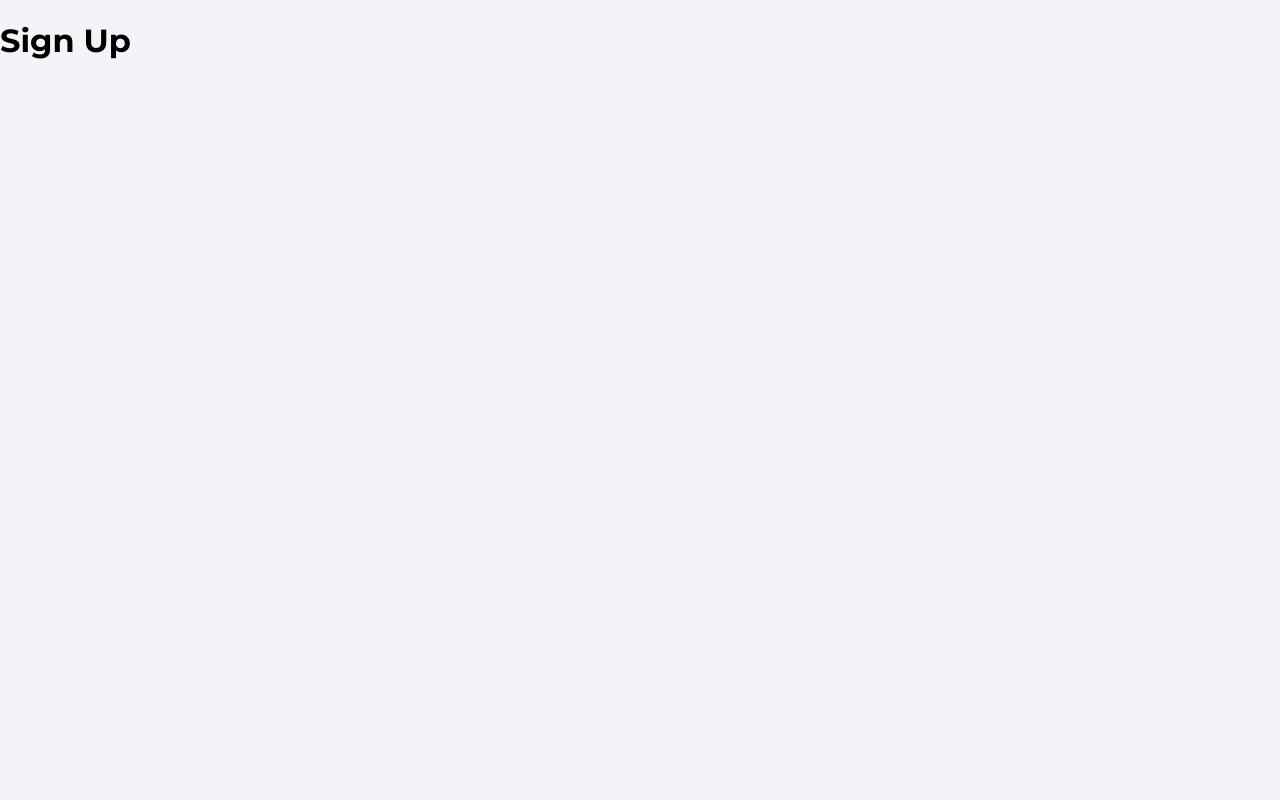
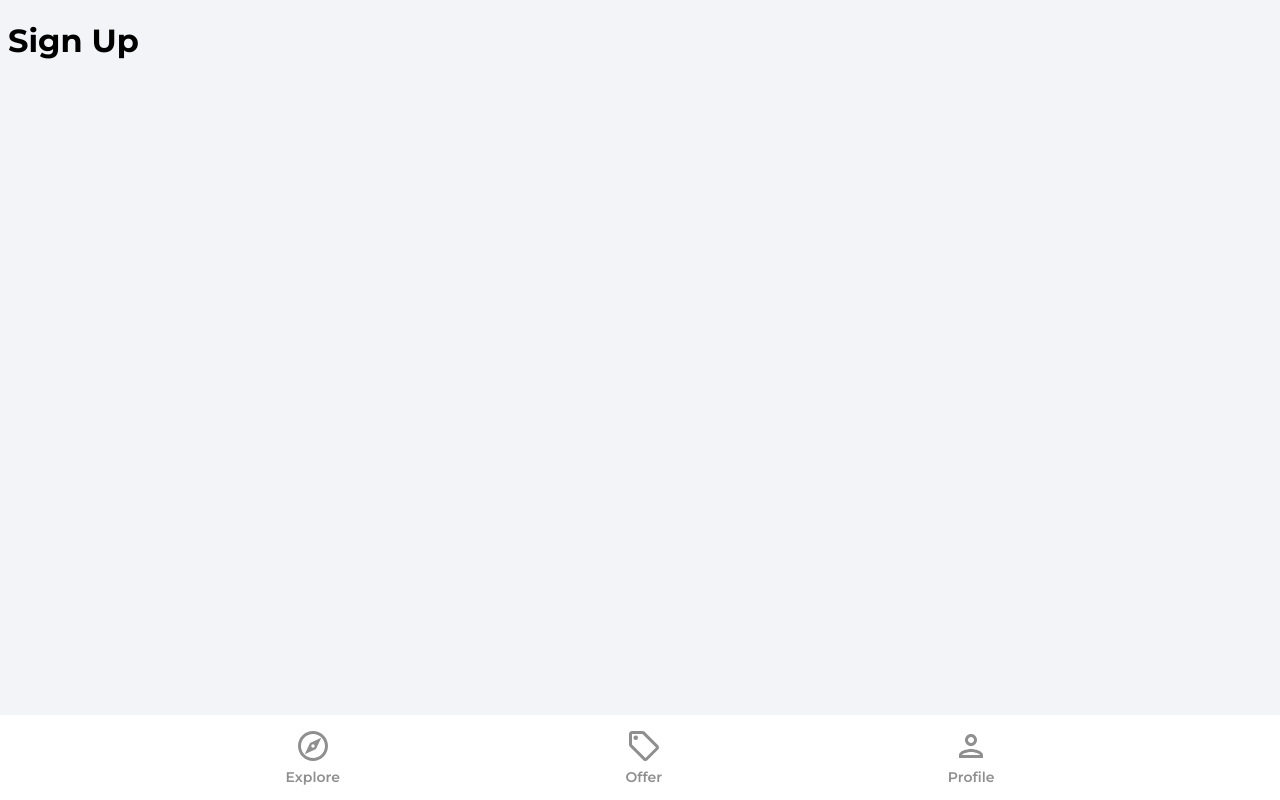
Before and after one commit to lukeclimen/house-marketplace, a React (Create React App) app: page /sign-up in a window 1280 px wide. Built offline with nearby package versions, Linux system fonts and the light colour scheme.

Commit message:
Created navbar component

```diff
--- a/src/App.js
+++ b/src/App.js
@@ -3,6 +3,7 @@
 	Routes,
 	Route,
 } from "react-router-dom";
+import Navbar from "./components/Navbar";
 import Explore from "./pages/Explore";
 import ForgotPassword from "./pages/ForgotPassword";
 import Offers from "./pages/Offers";
@@ -40,8 +41,8 @@
 						element={<SignUp />}
 					/>
 				</Routes>
+				<Navbar />
 			</Router>
-			{/* Navbar */}
 		</>
 	);
 }
--- /dev/null
+++ b/src/components/Navbar.jsx
@@ -0,0 +1,95 @@
+import { useNavigate, useLocation } from "react-router-dom";
+import { ReactComponent as OfferIcon } from "../assets/svg/localOfferIcon.svg";
+import { ReactComponent as ExploreIcon } from "../assets/svg/exploreIcon.svg";
+import { ReactComponent as PersonOutlineIcon } from "../assets/svg/personOutlineIcon.svg";
+
+function Navbar() {
+	const navigate = useNavigate();
+	const location = useLocation();
+	const pathMatchRoute = (route) => {
+		if (route === location.pathname) {
+			return true;
+		} else {
+			return false;
+		}
+	};
+	return (
+		<footer className='navbar'>
+			<nav className='navbarNav'>
+				<ul className='navbarListItems'>
+					<li
+						className='navbarListItem'
+						onClick={() => navigate("/")}
+					>
+						<ExploreIcon
+							fill={
+								pathMatchRoute("/")
+									? "#2c2c2c"
+									: "#8f8f8f"
+							}
+							width={36}
+							height={36}
+						/>
+						<p
+							className={
+								pathMatchRoute("/")
+									? "navbarListItemNameActive"
+									: "navbarListItemName"
+							}
+						>
+							Explore
+						</p>
+					</li>
+					<li
+						className='navbarListItem'
+						onClick={() => navigate("/offers")}
+					>
+						<OfferIcon
+							fill={
+								pathMatchRoute("/offers")
+									? "#2c2c2c"
+									: "#8f8f8f"
+							}
+							width={36}
+							height={36}
+						/>
+						<p
+							className={
+								pathMatchRoute("/offers")
+									? "navbarListItemNameActive"
+									: "navbarListItemName"
+							}
+						>
+							Offer
+						</p>
+					</li>
+					<li
+						className='navbarListItem'
+						onClick={() => navigate("/profile")}
+					>
+						<PersonOutlineIcon
+							fill={
+								pathMatchRoute("/profile")
+									? "#2c2c2c"
+									: "#8f8f8f"
+							}
+							width={36}
+							height={36}
+						/>
+						<p
+							className={
+								pathMatchRoute("/profile")
+									? "navbarListItemNameActive"
+									: "navbarListItemName"
+							}
+						>
+							Profile
+						</p>
+					</li>
+				</ul>
+			</nav>
+		</footer>
+	);
+}
+
+export default Navbar;
--- a/src/index.css
+++ b/src/index.css
@@ -10,7 +10,7 @@
 body {
   font-family: 'Montserrat', sans-serif;
   background-color: #f2f4f8;
-  margin: 0;
+  margin: 0 0.5rem;
   box-sizing: border-box;
 }
 
```
